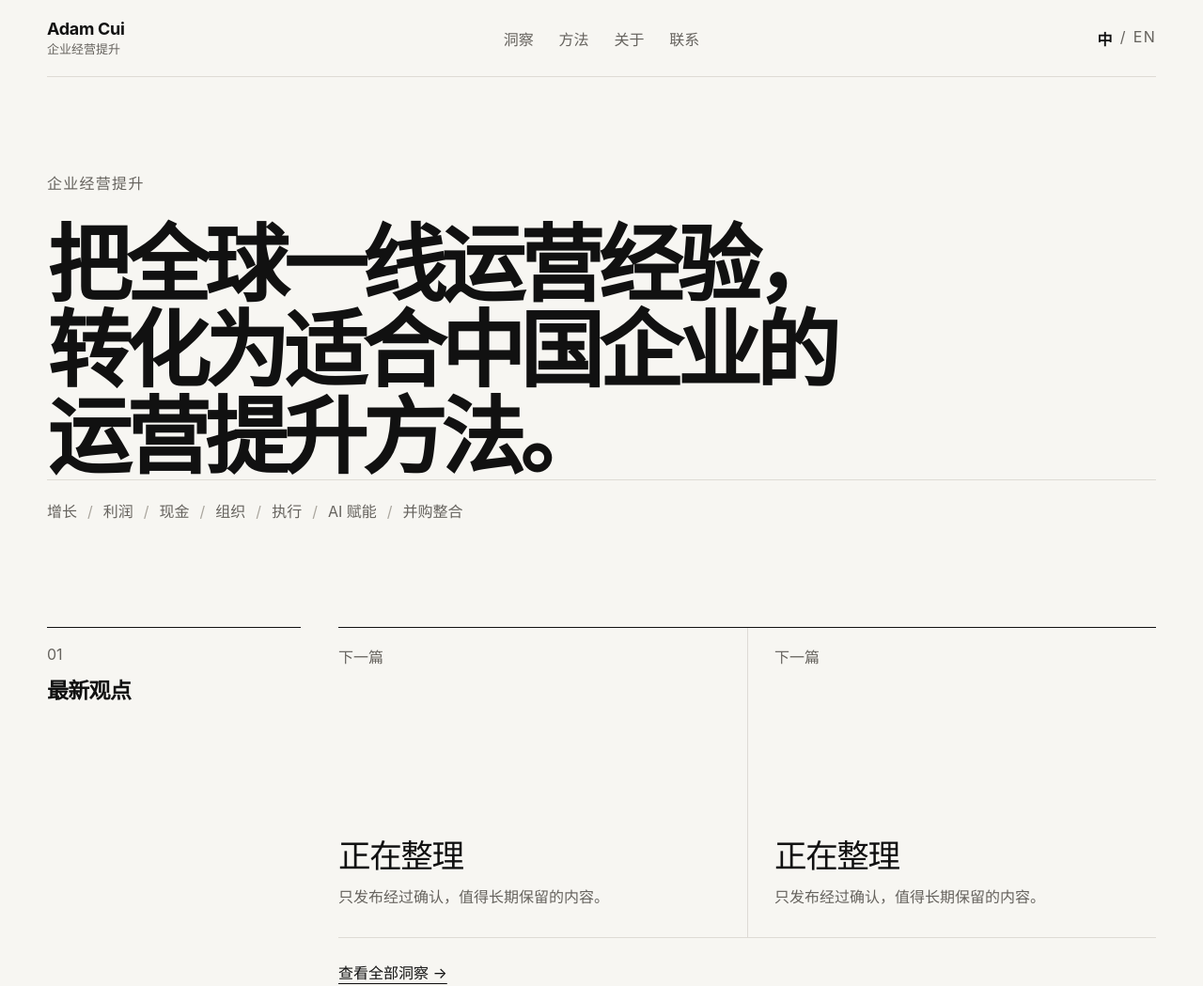
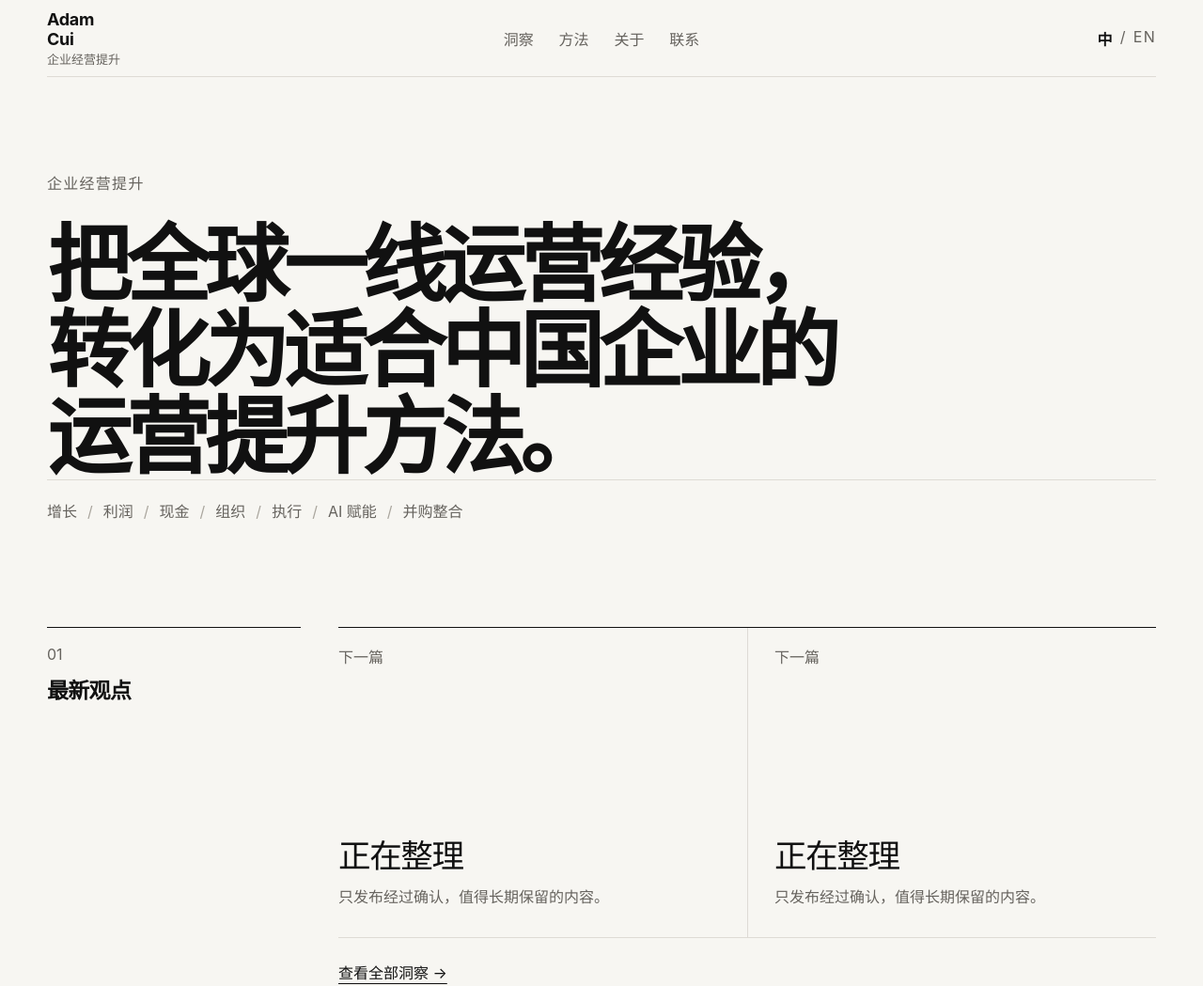
Before and after one commit to skyever76/website, an Astro site: page / in a window 1280 px wide. Shown: the top 1049 px of the page at 94% size. Built offline with nearby package versions, Linux system fonts and the light colour scheme; Astro itself is replaced by a stand-in of ours.

Commit message:
Set explicit aligned brand widths by locale

```diff
--- a/src/components/Header.astro
+++ b/src/components/Header.astro
@@ -7,7 +7,7 @@ const enPath = isEnglish ? path : (path === "/" ? "/en" : `/en${path}`);
 const withLocale = (target: string) => isEnglish ? `/en${target === "/" ? "" : target}` : target;
 ---
 <header class="site-header shell">
-  <a class="wordmark" href={isEnglish ? "/en" : "/"}><strong>Adam Cui</strong><span>{isEnglish ? "Operating Improvement" : "企业经营提升"}</span></a>
+  <a class:list={{ wordmark: true, english: isEnglish }} href={isEnglish ? "/en" : "/"}><strong>Adam Cui</strong><span>{isEnglish ? "Operating Improvement" : "企业经营提升"}</span></a>
   <nav aria-label={isEnglish ? "Primary navigation" : "主导航"}>
     <a href={withLocale("/insights")}>{isEnglish ? "Insights" : "洞察"}</a>
     <a href={withLocale("/playbooks")}>{isEnglish ? "Method" : "方法"}</a>
--- a/src/styles/global.css
+++ b/src/styles/global.css
@@ -6,7 +6,8 @@ a { color:inherit; text-decoration:none; }
 p { text-wrap:pretty; }
 .shell { width:min(1180px,calc(100% - 48px)); margin-inline:auto; }
 .site-header { min-height:82px; display:grid; grid-template-columns:1fr auto 1fr; align-items:center; border-bottom:1px solid var(--line); font-size:clamp(15px,1.1vw,17px); }
-.wordmark { display:flex; width:max-content; flex-direction:column; align-items:stretch; gap:3px; letter-spacing:-.02em; }
+.wordmark { display:flex; flex-direction:column; align-items:stretch; gap:3px; letter-spacing:-.02em; width:80px; }
+.wordmark.english { width:150px; }
 .wordmark strong, .wordmark span { display:block; width:100%; }
 .wordmark strong { font-size:18px; font-weight:720; }
 .wordmark span { color:var(--muted); font-size:clamp(13px,1vw,15px); letter-spacing:0; line-height:1.3; }
```
